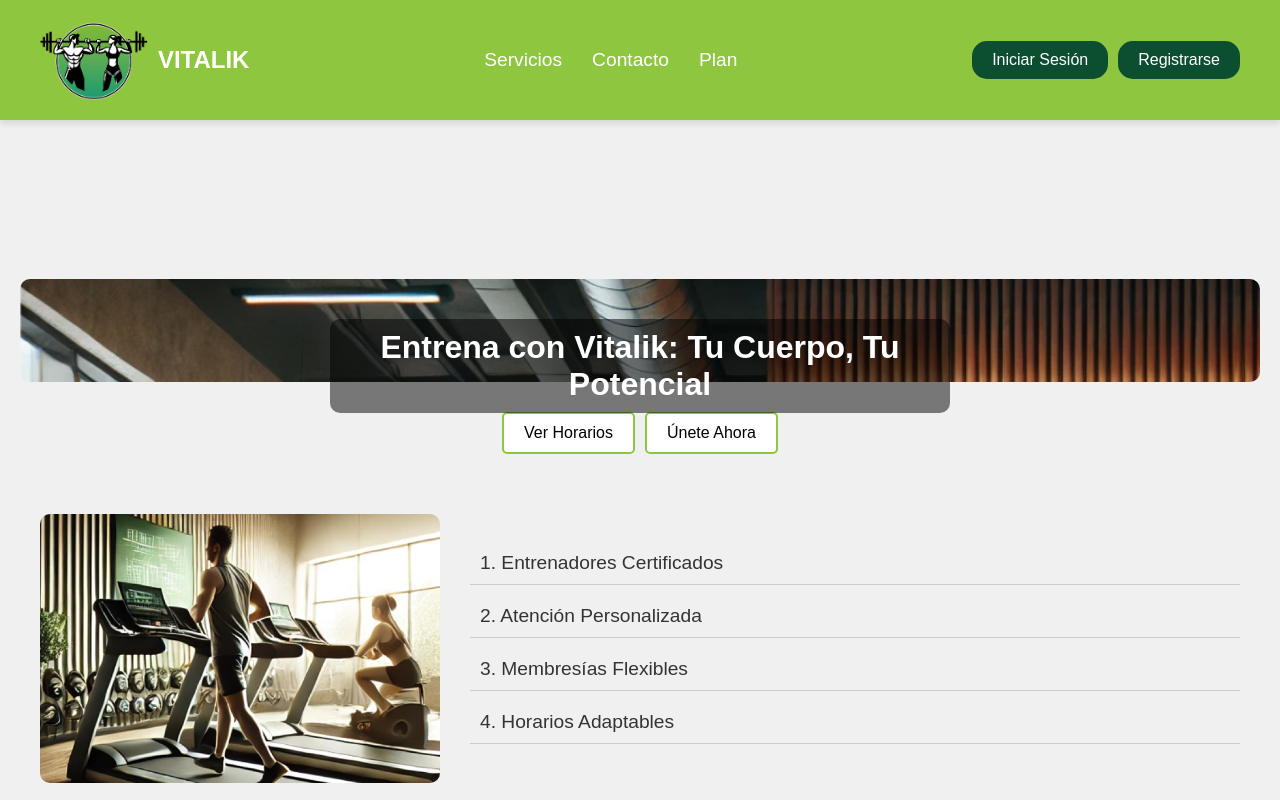
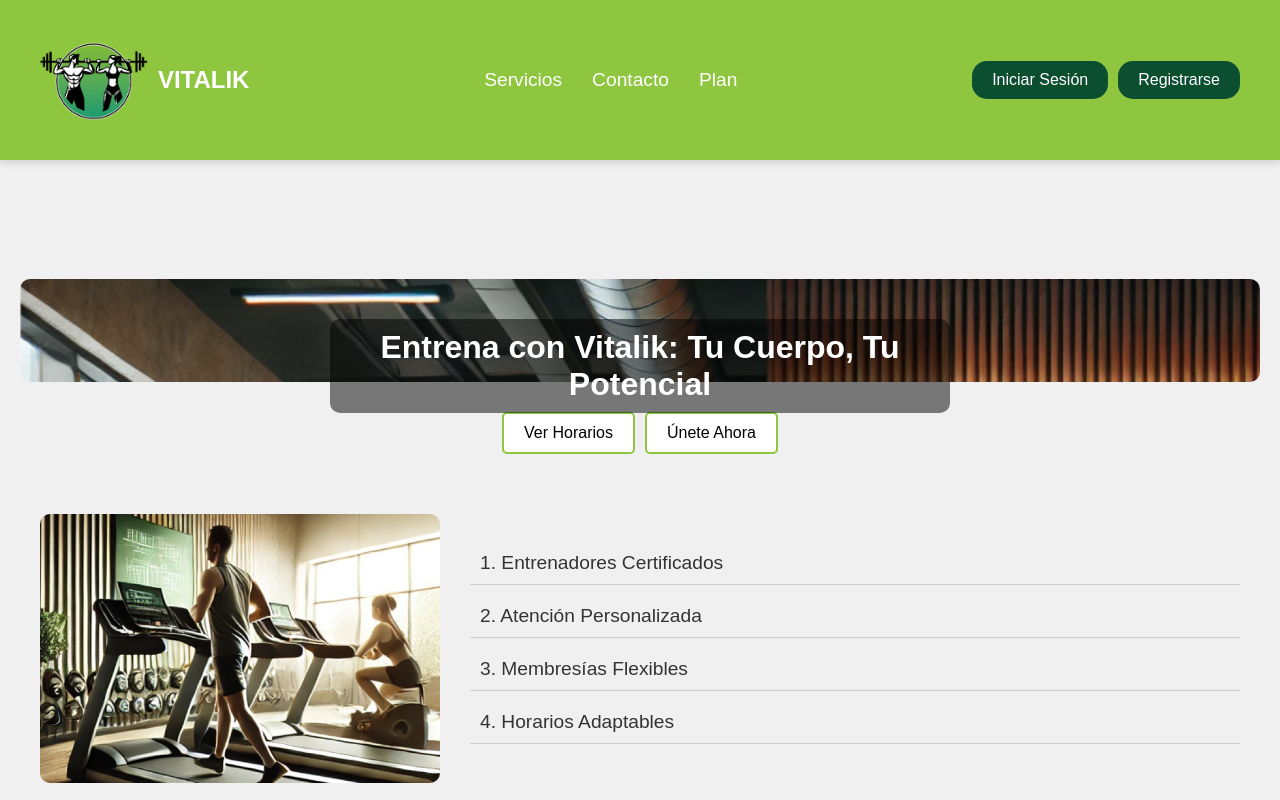
Before and after one commit to Pepe58211/https---github.com-Pepe58211-vitalik3.0, a plain HTML site: page index.html in a window 1280 px wide. Shown: the top 800 px of the page. Drawn offline with Linux system fonts and the light colour scheme.

Commit message:
ampliacion header

```diff
--- a/css/header.css
+++ b/css/header.css
@@ -33,15 +33,16 @@ img {
 /* HEADER PRINCIPAL */
 .hm-header {
   position: fixed;
-  height: auto;
+  height: 160px; /* Ajusta este valor a lo que necesites */
   background-color: #8EC63F;
   padding: 20px 40px;
   box-shadow: 0px 4px 6px rgba(0, 0, 0, 0.1);
   top: 0;
   width: 100%;
   z-index: 1000;
-  overflow: hidden; /* Evita que el contenido del header se desborde */
+  overflow: hidden;
 }
+
 
 .hm-header .container {
   height: 100%;
```
